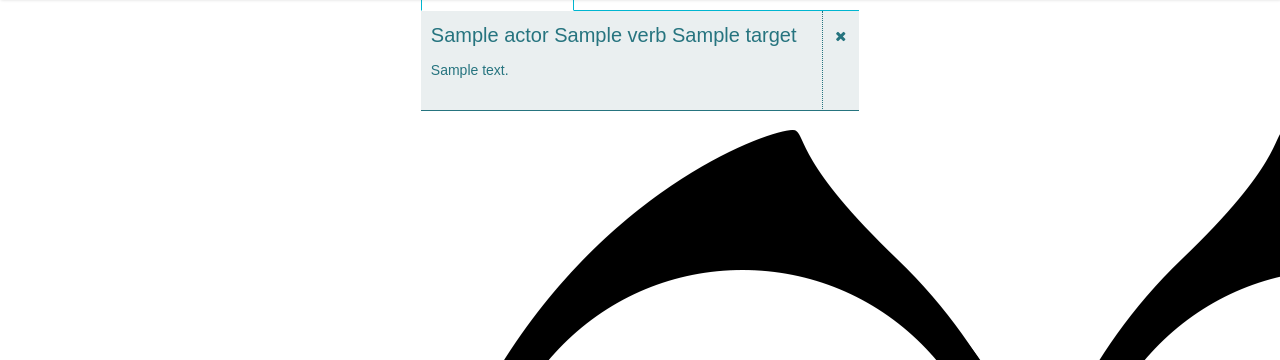
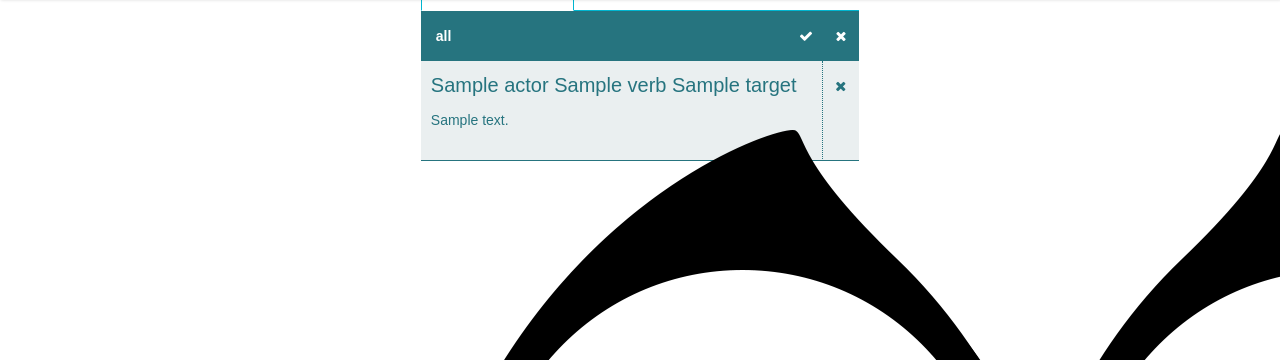
Before and after one commit to sztankatt/libraring, a Django app: template static/templates/after_login/usr/notifications.html in a window 1280 px wide. Shown: the part 101-461 px from the top of the page. Run offline with Django 3.2, Linux system fonts and the light colour scheme; the template is opened without the code that fills it: most values are stand-ins (such as "Sample title", 1, 10 or a date in 2020); style sheets or scripts are compiled from the project's sources; some libraries are stand-ins or nearby versions; some web fonts are replaced.

Commit message:
Added 'all action' buttons

```diff
--- a/static/css/main.css
+++ b/static/css/main.css
@@ -185,12 +185,14 @@ input.form-control{padding:0 !important}
 #index-page .index-page-share{background-color:#fff}#index-page .index-page-share h3{float:left;margin-top:4px;margin-bottom:4px;padding-right:20px}
 #index-page .index-page-login{height:350px}
 .notifications-main .notifications-mark-all-as-read{float:right}
+.notifications-main .notifications-all-action-btn{height:50px}
 .notifications-main .row{margin:0}
 .notifications-main .nav-tabs{margin-bottom:0}
 .notifications-main h4{color:#26747f}
 .notifications-main .notifications-item{padding:0}.notifications-main .notifications-item .notification-item-header{font-size:20px;margin-bottom:10px}
 .notifications-main .notifications-item a{display:block;border-bottom:1px solid #26747f;padding:10px;color:#26747f;background-color:rgba(27,81,89,0.09);min-height:100px;border-right:1px dotted #26747f}
 .notifications-main .notifications-item a:hover{text-decoration:none;background-color:rgba(27,81,89,0.04)}
+.notifications-main .notifications-item-first{padding:15px;background-color:#26747f;color:#fff;font-weight:700}
 .notifications-main .notifications-item-read{padding:0}.notifications-main .notifications-item-read button{background-color:rgba(27,81,89,0.09);color:#26747f;margin:0;height:50px}
 .notifications-main .notifications-item-read button:hover{background-color:rgba(27,81,89,0.01)}
 .notifications-main .notifications-item-read .notifications-item-mark-read{border-bottom:1px solid #26747f}
--- a/static/css/main.less
+++ b/static/css/main.less
@@ -1321,6 +1321,10 @@ input.form-control{
     float:right;
   }
 
+  .notifications-all-action-btn {
+    height: 50px;
+  }
+
   .row{
     margin:0px;
   }
@@ -1358,6 +1362,15 @@ input.form-control{
   }
 
   }
+
+  .notifications-item-first:extend(.notifications-item){
+    padding: 15px;
+    background-color: @dark-color;
+    color: white;
+    font-weight: 700;
+    //height: 50px;
+  }
+
   .notifications-item-read{
     padding:0px;
 
--- a/static/templates/after_login/usr/notifications.html
+++ b/static/templates/after_login/usr/notifications.html
@@ -13,6 +13,17 @@
 			<div class="tab-content">
 			  <div id="unread-notifications" class="tab-pane active">
 			    {% if notifications.unread %}
+			    <div class="row">
+				  <div class="notifications-item-first col-xs-10">
+				  {% trans "all" %}
+					  </div>
+					  	<button class="btn btn-secondary notifications-all-action-btn col-xs-1">
+						<i class="fa fa-check"></i>
+						</button>
+						<button class="btn btn-secondary notifications-all-action-btn col-xs-1">
+						<i class="fa fa-times"></i>
+						</button>
+				  </div>
 					{% for notification in notifications.unread %}
 						{% include 'after_login/usr/notifications_item.html' with notification=notification%}
 					{% endfor %}
@@ -22,6 +33,14 @@
 			  </div>
 			  <div id="read-notifications" class="tab-pane fade">
 			    {% if notifications.read %}
+				<div class="row">
+					<div class="notifications-item-first col-xs-11">
+						{% trans "all" %}
+					</div>
+					<button class="btn btn-secondary notifications-all-action-btn col-xs-1">
+						<i class="fa fa-times"></i>
+					</button>
+				</div>
 					{% for notification in notifications.read %}
 						{% include 'after_login/usr/notifications_item.html' with notification=notification unread=True %}
 					{% endfor %}
```
